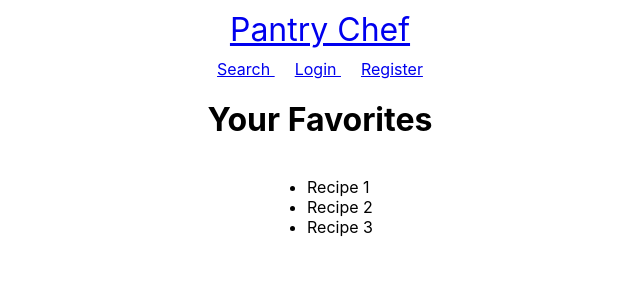
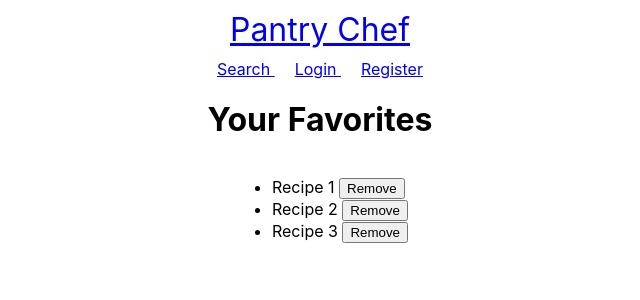
Before and after one commit to stevenjknaack/PantryChef, a React (Vite) app in the folder Front End/: page /favorites in a window 1280 px wide. Shown: the top 300 px of the page, without its empty margins (320-960 px from the left). Built offline with nearby package versions, Linux system fonts and the light colour scheme.

Commit message:
made more changes

```diff
--- a/Front End/src/components/AddRecipe.jsx
+++ b/Front End/src/components/AddRecipe.jsx
@@ -5,7 +5,7 @@ function AddRecipe() {
         title: '',
         ingredients: '',
         instructions: '',
-        // Add other fields, need to check over what we are keeping and not
+        // add other fields, need to check over what we are keeping and not
     });
 
     const handleChange = (e) => {
@@ -19,15 +19,14 @@ function AddRecipe() {
     const handleSubmit = (e) => {
         e.preventDefault();
 
-        // Logic to save the recipe to your server/database
-        // For example, make a POST request to our API here
+        // logic to save the recipe to your server/database
 
         alert('Recipe added successfully!'); // You can replace this with a more sophisticated notification
 
     };
 
     return (
-        <div className="add-recipe">
+        <div className="page-content">
             <h1>Add a New Recipe</h1>
             <form onSubmit={handleSubmit}>
                 <label>
@@ -45,7 +44,7 @@ function AddRecipe() {
                     <textarea name="instructions" value={recipe.instructions} onChange={handleChange} required />
                 </label>
                 <br></br>
-                {/* Add other fields as needed */}
+                {/* add other fields */}
                 <button type="submit">Add Recipe</button>
             </form>
         </div>
--- a/Front End/src/components/Favorites.jsx
+++ b/Front End/src/components/Favorites.jsx
@@ -1,16 +1,42 @@
-import React from 'react';
+import React, { useState, useEffect } from 'react';
 
 function Favorites({ user }) {
-  // Retrieve user's favorite recipes here.
-  // For now, let's pretend the user has favorites
-  const favorites = ["Recipe 1", "Recipe 2", "Recipe 3"];
+  const [favorites, setFavorites] = useState([]);
+
+  // Function to load favorites from a server, or you might load them from local storage
+  const loadFavorites = () => {
+    // fetch favorites from the server
+    // a static list for now
+    setFavorites(["Recipe 1", "Recipe 2", "Recipe 3"]);
+  };
+
+  useEffect(() => {
+    loadFavorites();
+  }, [user]); // Reload favorites when the user changes
+
+  const addFavorite = (recipe) => {
+    // Add the new favorite to the list
+    setFavorites([...favorites, recipe]);
+
+    // send this change to the server
+    // this will need to be moved the recipe side of stuff
+  };
+
+  const removeFavorite = (recipe) => {
+    // Remove the favorite from the list
+    setFavorites(favorites.filter(favorite => favorite !== recipe));
+
+    // send this change to the server
+  };
 
   return (
     <div className="page-content">
       <h1>Your Favorites</h1>
       <ul>
         {favorites.map((favorite, index) => (
-          <li key={index}>{favorite}</li>
+          <li key={index}>
+            {favorite} <button onClick={() => removeFavorite(favorite)}>Remove</button>
+          </li>
         ))}
       </ul>
     </div>
```
Also changed, not shown: Front End/src/App.jsx (+3 -30 lines), Front End/src/components/Recipe.jsx (indentation only), 1 other file (tests, documents, lock files or other folders).
